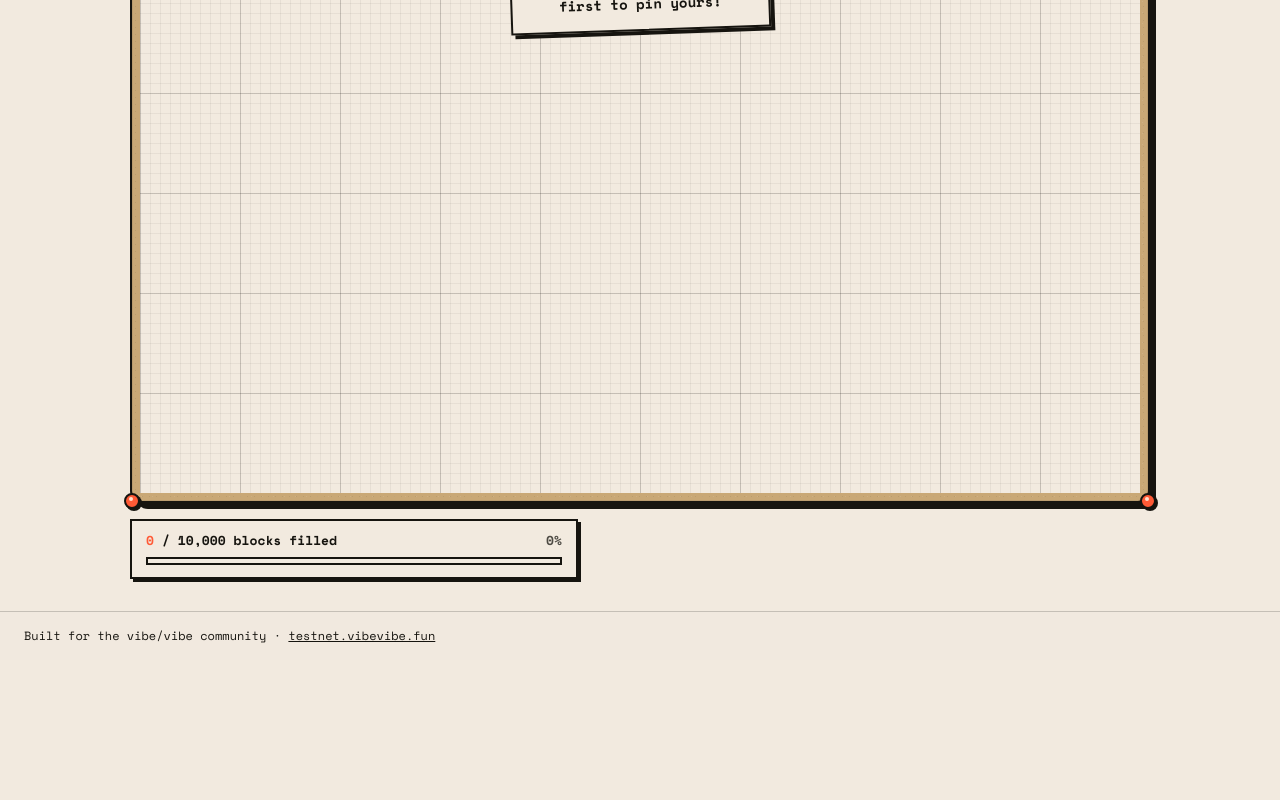
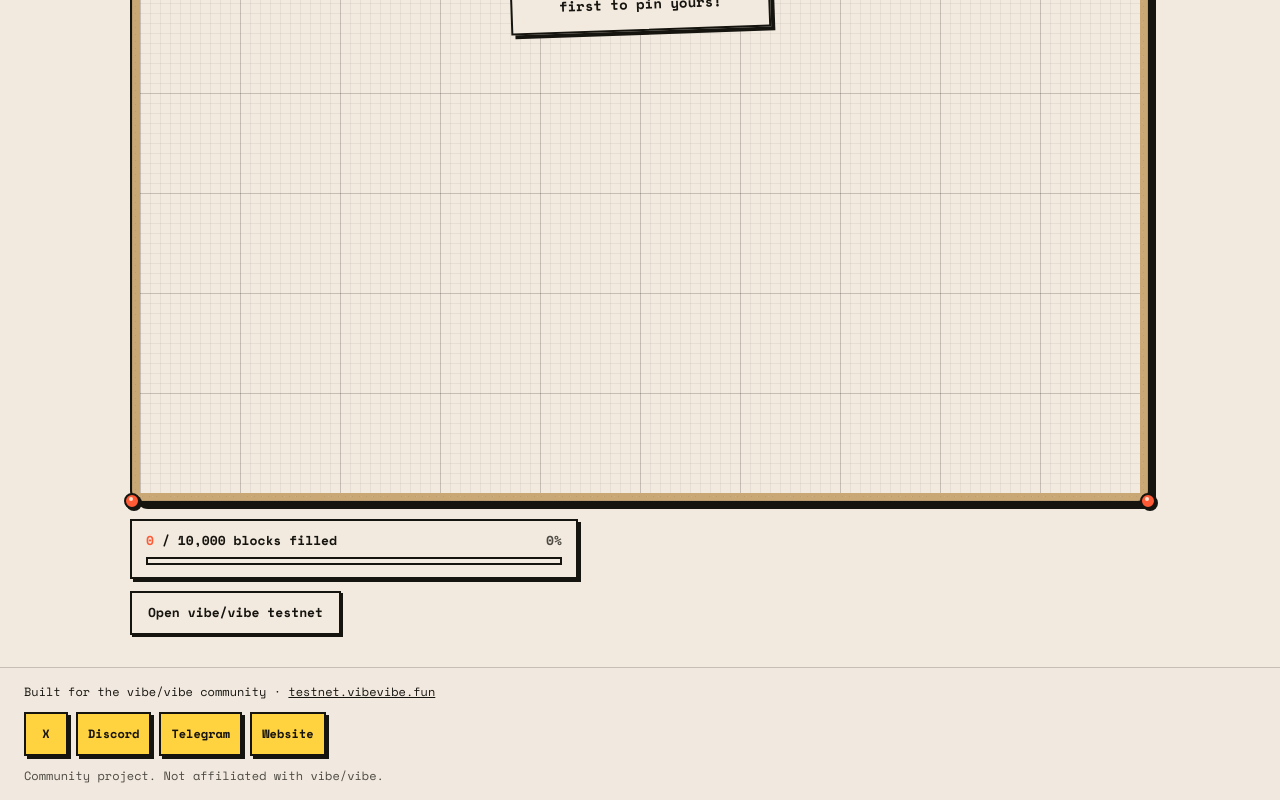
Before and after one commit to Johndurux/Vibe-Pixel, a Next.js app: page / in a window 1280 px wide. Shown: the part 733-1533 px from the top of the page. Before the commit the page ends 1393 px from the top, so only its background shows below. Built offline with nearby package versions, Linux system fonts and the light colour scheme; no server answers.

Commit message:
feat: add official community links and disclaimer

```diff
--- a/app/globals.css
+++ b/app/globals.css
@@ -261,6 +261,48 @@ body {
   outline-offset: 2px;
 }
 
+/* Secondary paper action below the counter. */
+.btn-secondary {
+  display: inline-flex;
+  align-items: center;
+  justify-content: center;
+  min-height: 44px;
+  padding: 0 16px;
+  font-size: 13px;
+  text-decoration: none;
+}
+
+/* Small yellow sticker links in the footer. */
+.link-sticker {
+  display: inline-flex;
+  align-items: center;
+  justify-content: center;
+  min-width: 44px;
+  min-height: 44px;
+  padding: 0 10px;
+  background: var(--accent2);
+  border: 2px solid var(--ink);
+  color: var(--ink);
+  font-family: var(--font-space-mono), monospace;
+  font-size: 12px;
+  font-weight: 700;
+  line-height: 1;
+  text-decoration: none;
+  box-shadow: 3px 3px 0 0 var(--ink);
+  transition: transform 0.05s, box-shadow 0.05s;
+}
+.link-sticker:hover {
+  transform: translate(-1px, -1px);
+}
+.link-sticker:active {
+  transform: translate(1px, 1px);
+  box-shadow: 1px 1px 0 0 var(--ink);
+}
+.link-sticker:focus-visible {
+  outline: 3px solid var(--accent);
+  outline-offset: 2px;
+}
+
 /* Zoom percentage badge */
 .zoom-badge {
   display: inline-flex;
@@ -454,12 +496,16 @@ body {
 @media (prefers-reduced-motion: reduce) {
   .btn-paper,
   .btn-sticker,
-  .btn-accent {
+  .btn-accent,
+  .btn-secondary,
+  .link-sticker {
     transition: none;
   }
   .btn-paper:hover,
   .btn-sticker:hover,
-  .btn-accent:hover {
+  .btn-accent:hover,
+  .btn-secondary:hover,
+  .link-sticker:hover {
     transform: none;
   }
 }
--- a/app/page.tsx
+++ b/app/page.tsx
@@ -2,6 +2,7 @@
 
 import PixelWall from '@/components/PixelWall';
 import { TOTAL_CELLS } from '@/lib/blocks';
+import { OFFICIAL_LINKS } from '@/lib/links';
 import { useWallBlocks } from '@/lib/useWallBlocks';
 
 export default function Home() {
@@ -54,7 +55,7 @@ export default function Home() {
             </div>
           </div>
 
-          <div className="mt-4 flex justify-center sm:justify-start">
+          <div className="mt-4 flex flex-col items-center gap-3 sm:items-start">
             <div
               className="counter-sticker"
               aria-label={`${filledCells.toLocaleString('en-US')} of ${TOTAL_CELLS.toLocaleString('en-US')} blocks filled`}
@@ -73,6 +74,15 @@ export default function Home() {
                 />
               </div>
             </div>
+            <a
+              href={OFFICIAL_LINKS.app}
+              target="_blank"
+              rel="noopener noreferrer"
+              aria-label="Open vibe/vibe testnet in a new tab"
+              className="btn-paper btn-secondary"
+            >
+              Open vibe/vibe testnet
+            </a>
           </div>
         </div>
       </section>
@@ -83,13 +93,55 @@ export default function Home() {
           <p className="font-mono-ui text-xs text-ink">
             Built for the vibe/vibe community ·{' '}
             <a
-              href="https://testnet.vibevibe.fun"
+              href={OFFICIAL_LINKS.app}
               target="_blank"
-              rel="noopener noreferrer nofollow"
+              rel="noopener noreferrer"
+              aria-label="Open vibe/vibe testnet in a new tab"
               className="underline hover:text-accent"
             >
               testnet.vibevibe.fun
             </a>
+          </p>
+          <nav aria-label="Official vibe/vibe links" className="mt-3 flex flex-wrap gap-2">
+            <a
+              href={OFFICIAL_LINKS.x}
+              target="_blank"
+              rel="noopener noreferrer"
+              aria-label="Open vibe/vibe on X in a new tab"
+              className="link-sticker"
+            >
+              X
+            </a>
+            <a
+              href={OFFICIAL_LINKS.discord}
+              target="_blank"
+              rel="noopener noreferrer"
+              aria-label="Join the vibe/vibe Discord in a new tab"
+              className="link-sticker"
+            >
+              Discord
+            </a>
+            <a
+              href={OFFICIAL_LINKS.telegram}
+              target="_blank"
+              rel="noopener noreferrer"
+              aria-label="Join the vibe/vibe Telegram in a new tab"
+              className="link-sticker"
+            >
+              Telegram
+            </a>
+            <a
+              href={OFFICIAL_LINKS.website}
+              target="_blank"
+              rel="noopener noreferrer"
+              aria-label="Open the vibe/vibe website in a new tab"
+              className="link-sticker"
+            >
+              Website
+            </a>
+          </nav>
+          <p className="mt-3 font-mono-ui text-xs text-ink/75">
+            Community project. Not affiliated with vibe/vibe.
           </p>
         </div>
       </footer>
--- a/components/PixelWall.tsx
+++ b/components/PixelWall.tsx
@@ -448,7 +448,8 @@ export default function PixelWall({ blocks }: { blocks: WallBlock[] }) {
             <a
               href={selected.link}
               target="_blank"
-              rel="noopener noreferrer nofollow"
+              rel="noopener noreferrer"
+              aria-label={`Open ${selected.name} project in a new tab`}
               className="btn-accent shrink-0 px-3 py-1 text-xs"
             >
               Open
--- /dev/null
+++ b/lib/links.ts
@@ -0,0 +1,14 @@
+/**
+ * Official vibe/vibe links.
+ *
+ * Keep public URLs in one place so the UI and metadata stay in sync.
+ */
+export const OFFICIAL_LINKS = {
+  x: 'https://x.com/vibevibefun',
+  website: 'https://vibevibe.fun',
+  app: 'https://testnet.vibevibe.fun',
+  vibers: 'https://vibevibe.fun/vibe-vibers',
+  discord: 'https://discord.com/invite/vibevibebuilders',
+  // TODO: verify this Telegram invite before launch.
+  telegram: 'https://t.me/vibevibefun',
+} as const;
```
